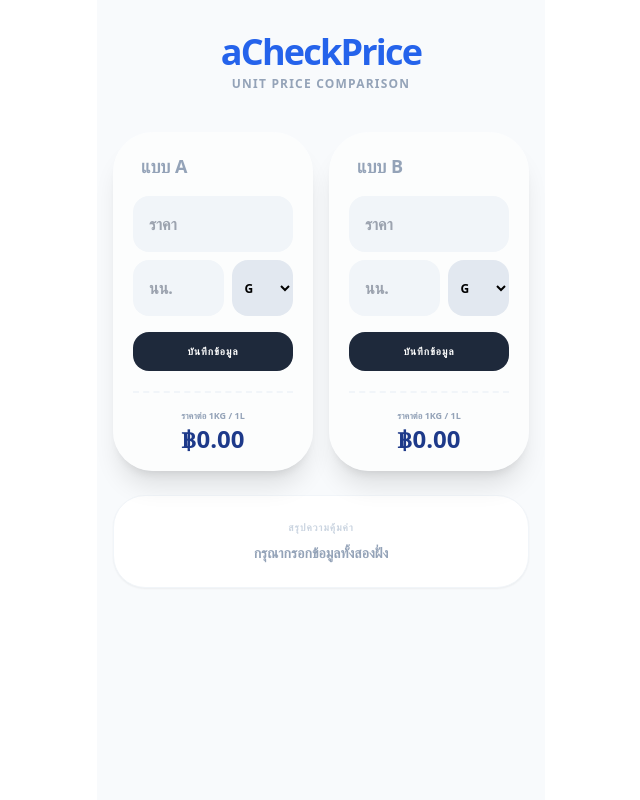
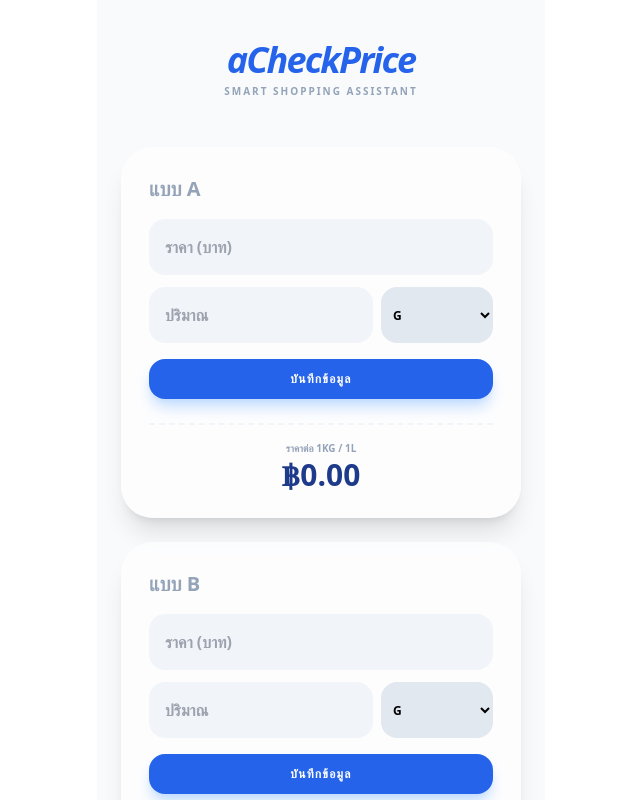
Before and after one commit to thaipoanlao/aCheckPrice, a Next.js app: page / in a window 1280 px wide. Shown: the top 800 px of the page, without its empty margins (319-959 px from the left). Built offline with nearby package versions, Linux system fonts and the light colour scheme.

Commit message:
Update page.tsx

```diff
--- a/app/page.tsx
+++ b/app/page.tsx
@@ -6,7 +6,7 @@ export default function CheckPricePage() {
   const [productA, setProductA] = useState({ price: '', qty: '', unit: 'g' })
   const [productB, setProductB] = useState({ price: '', qty: '', unit: 'g' })
 
-  // ตัวคูณสำหรับแปลงหน่วย (ใช้สำหรับคำนวณหลังบ้าน)
+  // ตัวคูณสำหรับแปลงทุกหน่วยให้เป็นหน่วยฐาน (1 กรัม หรือ 1 มิลลิลิตร)
   const unitMultipliers: { [key: string]: number } = {
     g: 1,
     kg: 1000,
@@ -15,7 +15,7 @@ export default function CheckPricePage() {
     piece: 1,
   }
 
-  // ฟังก์ชันคำนวณราคาต่อ 1 หน่วยพื้นฐาน
+  // ฟังก์ชันคำนวณราคาต่อ 1 หน่วยเล็กที่สุด
   const calculateUnitPrice = (price: string, qty: string, unit: string) => {
     const p = parseFloat(price)
     const q = parseFloat(qty)
@@ -27,57 +27,73 @@ export default function CheckPricePage() {
   const unitPriceA = calculateUnitPrice(productA.price, productA.qty, productA.unit)
   const unitPriceB = calculateUnitPrice(productB.price, productB.qty, productB.unit)
 
+  // ตรวจสอบว่าฝั่งไหนคุ้มค่ากว่า
   const isAWinner = unitPriceA > 0 && (unitPriceB === 0 || unitPriceA < unitPriceB)
   const isBWinner = unitPriceB > 0 && (unitPriceA === 0 || unitPriceB < unitPriceA)
 
-  // จัดการการแสดงผลราคาต่อ 1kg หรือ 1L เพื่อให้ User เข้าใจง่าย
+  // จัดรูปแบบการแสดงผลเป็นราคาต่อ 1kg หรือ 1L
   const formatDisplayPrice = (unitPrice: number) => {
     if (unitPrice === 0) return '0.00'
-    return (unitPrice * 1000).toFixed(2)
+    return (unitPrice * 1000).toLocaleString(undefined, { minimumFractionDigits: 2, maximumFractionDigits: 2 })
   }
 
-  // ฟังก์ชันทดสอบปุ่มบันทึก (ตอนนี้จะแค่ Alert บอกค่าที่จะส่งไป)
-  const handleSaveTest = (side: 'A' | 'B') => {
-    const data = side === 'A' ? productA : productB
-    const unitPrice = side === 'A' ? unitPriceA : unitPriceB
+  // ฟังก์ชันส่งข้อมูลไปบันทึกที่ Database
+  const handleSave = async (side: 'A' | 'B') => {
+    const data = side === 'A' ? productA : productB;
+    const unitPrice = side === 'A' ? unitPriceA : unitPriceB;
 
     if (!data.price || !data.qty) {
-      alert('กรุณากรอกข้อมูลให้ครบก่อนทดสอบบันทึกครับ')
-      return
+      alert('กรุณากรอกข้อมูลให้ครบก่อนบันทึกนะครับ');
+      return;
     }
 
-    alert(`
-      [Test Mode] ข้อมูลที่จะบันทึกของแบบ ${side}:
-      - ราคา: ${data.price} บาท
-      - ปริมาณ: ${data.qty} ${data.unit}
-      - ราคาต่อหน่วย (1 กรัม/มล.): ${unitPrice.toFixed(6)}
-      - ราคาต่อ 1kg/1L: ${formatDisplayPrice(unitPrice)} บาท
-    `)
-  }
+    try {
+      const response = await fetch('/api/save', {
+        method: 'POST',
+        headers: { 'Content-Type': 'application/json' },
+        body: JSON.stringify({
+          product_name: `สินค้าแบบ ${side}`,
+          price: parseFloat(data.price),
+          quantity: parseFloat(data.qty),
+          unit: data.unit,
+          unit_price: unitPrice
+        }),
+      });
+
+      if (response.ok) {
+        alert(`บันทึกข้อมูลแบบ ${side} สำเร็จ!`);
+      } else {
+        alert('บันทึกล้มเหลว กรุณาลองใหม่');
+      }
+    } catch (error) {
+      console.error('Save error:', error);
+      alert('เกิดข้อผิดพลาดในการเชื่อมต่อ');
+    }
+  };
 
   return (
-    <div className="max-w-md mx-auto p-4 space-y-6 font-sans bg-slate-50 min-h-screen">
+    <div className="max-w-md mx-auto p-6 space-y-8 font-sans bg-slate-50 min-h-screen">
       <header className="text-center py-4">
-        <h1 className="text-4xl font-black text-blue-600 tracking-tighter">aCheckPrice</h1>
-        <p className="text-slate-400 text-xs font-bold uppercase tracking-widest mt-1">Unit Price Comparison</p>
+        <h1 className="text-4xl font-black text-blue-600 tracking-tighter italic">aCheckPrice</h1>
+        <p className="text-slate-400 text-[10px] font-bold uppercase tracking-[0.2em] mt-1">Smart Shopping Assistant</p>
       </header>
 
-      <div className="grid grid-cols-2 gap-4">
-        {/* Card A */}
-        <div className={`p-4 rounded-[2.5rem] shadow-xl border-4 transition-all duration-500 ${isAWinner ? 'border-green-500 bg-white scale-105 z-10' : 'border-transparent bg-white/60'}`}>
-          <div className="flex justify-between items-center mb-4 px-2">
-            <span className={`text-lg font-black ${isAWinner ? 'text-green-600' : 'text-slate-400'}`}>แบบ A</span>
-            {isAWinner && <span className="bg-green-500 text-white text-[10px] px-2 py-1 rounded-full font-bold">คุ้ม!</span>}
+      <div className="grid grid-cols-1 gap-6">
+        {/* Card สำหรับสินค้า A */}
+        <div className={`p-6 rounded-[2rem] shadow-xl border-4 transition-all duration-300 ${isAWinner ? 'border-green-500 bg-white scale-[1.02]' : 'border-transparent bg-white/70'}`}>
+          <div className="flex justify-between items-center mb-4">
+            <h2 className={`text-xl font-black ${isAWinner ? 'text-green-600' : 'text-slate-400'}`}>แบบ A</h2>
+            {isAWinner && <span className="bg-green-500 text-white text-[10px] px-3 py-1 rounded-full font-bold animate-bounce">คุ้มกว่า!</span>}
           </div>
 
-          <div className="space-y-2">
-            <input type="number" placeholder="ราคา" className="w-full p-4 bg-slate-100 rounded-2xl font-bold focus:bg-white focus:ring-2 ring-blue-500 outline-none transition-all"
+          <div className="space-y-3">
+            <input type="number" placeholder="ราคา (บาท)" className="w-full p-4 bg-slate-100 rounded-2xl font-bold focus:ring-2 ring-blue-500 outline-none transition-all"
               value={productA.price} onChange={(e) => setProductA({...productA, price: e.target.value})} />
 
             <div className="flex gap-2">
-              <input type="number" placeholder="นน." className="w-3/5 p-4 bg-slate-100 rounded-2xl font-bold focus:bg-white focus:ring-2 ring-blue-500 outline-none transition-all"
+              <input type="number" placeholder="ปริมาณ" className="w-2/3 p-4 bg-slate-100 rounded-2xl font-bold focus:ring-2 ring-blue-500 outline-none transition-all"
                 value={productA.qty} onChange={(e) => setProductA({...productA, qty: e.target.value})} />
-              <select className="w-2/5 p-2 bg-slate-200 rounded-2xl text-xs font-black uppercase"
+              <select className="w-1/3 p-2 bg-slate-200 rounded-2xl text-xs font-black"
                 value={productA.unit} onChange={(e) => setProductA({...productA, unit: e.target.value})}>
                 <option value="g">G</option>
                 <option value="kg">KG</option>
@@ -88,29 +104,29 @@ export default function CheckPricePage() {
             </div>
           </div>
 
-          <button onClick={() => handleSaveTest('A')} className="w-full mt-4 py-3 bg-slate-800 text-white rounded-2xl text-[10px] font-black uppercase tracking-widest active:scale-95 transition-all">บันทึกข้อมูล</button>
+          <button onClick={() => handleSave('A')} className="w-full mt-4 py-3 bg-blue-600 text-white rounded-2xl text-xs font-black uppercase tracking-widest active:scale-95 transition-all shadow-lg shadow-blue-200">บันทึกข้อมูล</button>
 
-          <div className="mt-5 pt-4 border-t-2 border-dashed border-slate-100 text-center">
-            <p className="text-[9px] text-slate-400 font-black uppercase mb-1">ราคาต่อ 1kg / 1L</p>
-            <p className="text-2xl font-black text-blue-900 leading-none">฿{formatDisplayPrice(unitPriceA)}</p>
+          <div className="mt-6 pt-4 border-t-2 border-dashed border-slate-100 text-center">
+            <p className="text-[10px] text-slate-400 font-black uppercase mb-1">ราคาต่อ 1kg / 1L</p>
+            <p className="text-3xl font-black text-blue-900 leading-none">฿{formatDisplayPrice(unitPriceA)}</p>
           </div>
         </div>
 
-        {/* Card B */}
-        <div className={`p-4 rounded-[2.5rem] shadow-xl border-4 transition-all duration-500 ${isBWinner ? 'border-green-500 bg-white scale-105 z-10' : 'border-transparent bg-white/60'}`}>
-          <div className="flex justify-between items-center mb-4 px-2">
-            <span className={`text-lg font-black ${isBWinner ? 'text-green-600' : 'text-slate-400'}`}>แบบ B</span>
-            {isBWinner && <span className="bg-green-500 text-white text-[10px] px-2 py-1 rounded-full font-bold">คุ้ม!</span>}
+        {/* Card สำหรับสินค้า B */}
+        <div className={`p-6 rounded-[2rem] shadow-xl border-4 transition-all duration-300 ${isBWinner ? 'border-green-500 bg-white scale-[1.02]' : 'border-transparent bg-white/70'}`}>
+          <div className="flex justify-between items-center mb-4">
+            <h2 className={`text-xl font-black ${isBWinner ? 'text-green-600' : 'text-slate-400'}`}>แบบ B</h2>
+            {isBWinner && <span className="bg-green-500 text-white text-[10px] px-3 py-1 rounded-full font-bold animate-bounce">คุ้มกว่า!</span>}
           </div>
 
-          <div className="space-y-2">
-            <input type="number" placeholder="ราคา" className="w-full p-4 bg-slate-100 rounded-2xl font-bold focus:bg-white focus:ring-2 ring-blue-500 outline-none transition-all"
+          <div className="space-y-3">
+            <input type="number" placeholder="ราคา (บาท)" className="w-full p-4 bg-slate-100 rounded-2xl font-bold focus:ring-2 ring-blue-500 outline-none transition-all"
               value={productB.price} onChange={(e) => setProductB({...productB, price: e.target.value})} />
 
             <div className="flex gap-2">
-              <input type="number" placeholder="นน." className="w-3/5 p-4 bg-slate-100 rounded-2xl font-bold focus:bg-white focus:ring-2 ring-blue-500 outline-none transition-all"
+              <input type="number" placeholder="ปริมาณ" className="w-2/3 p-4 bg-slate-100 rounded-2xl font-bold focus:ring-2 ring-blue-500 outline-none transition-all"
                 value={productB.qty} onChange={(e) => setProductB({...productB, qty: e.target.value})} />
-              <select className="w-2/5 p-2 bg-slate-200 rounded-2xl text-xs font-black uppercase"
+              <select className="w-1/3 p-2 bg-slate-200 rounded-2xl text-xs font-black"
                 value={productB.unit} onChange={(e) => setProductB({...productB, unit: e.target.value})}>
                 <option value="g">G</option>
                 <option value="kg">KG</option>
@@ -121,21 +137,21 @@ export default function CheckPricePage() {
             </div>
           </div>
 
-          <button onClick={() => handleSaveTest('B')} className="w-full mt-4 py-3 bg-slate-800 text-white rounded-2xl text-[10px] font-black uppercase tracking-widest active:scale-95 transition-all">บันทึกข้อมูล</button>
+          <button onClick={() => handleSave('B')} className="w-full mt-4 py-3 bg-blue-600 text-white rounded-2xl text-xs font-black uppercase tracking-widest active:scale-95 transition-all shadow-lg shadow-blue-200">บันทึกข้อมูล</button>
 
-          <div className="mt-5 pt-4 border-t-2 border-dashed border-slate-100 text-center">
-            <p className="text-[9px] text-slate-400 font-black uppercase mb-1">ราคาต่อ 1kg / 1L</p>
-            <p className="text-2xl font-black text-blue-900 leading-none">฿{formatDisplayPrice(unitPriceB)}</p>
+          <div className="mt-6 pt-4 border-t-2 border-dashed border-slate-100 text-center">
+            <p className="text-[10px] text-slate-400 font-black uppercase mb-1">ราคาต่อ 1kg / 1L</p>
+            <p className="text-3xl font-black text-blue-900 leading-none">฿{formatDisplayPrice(unitPriceB)}</p>
           </div>
         </div>
       </div>
 
-      <div className="text-center p-6 bg-white rounded-[2rem] shadow-sm border border-slate-100">
-        <p className="text-[10px] font-black text-slate-300 uppercase tracking-widest mb-2">สรุปความคุ้มค่า</p>
+      <footer className="text-center p-6 bg-white rounded-[2rem] shadow-sm border border-slate-100 mt-4">
+        <p className="text-[10px] font-black text-slate-300 uppercase tracking-widest mb-2">บทสรุป</p>
         <p className={`text-sm font-bold ${isAWinner || isBWinner ? 'text-slate-700' : 'text-slate-400'}`}>
-          {isAWinner ? '✅ แบบ A คุ้มค่ากว่าเมื่อเทียบต่อหน่วย' : isBWinner ? '✅ แบบ B คุ้มค่ากว่าเมื่อเทียบต่อหน่วย' : 'กรุณากรอกข้อมูลทั้งสองฝั่ง'}
+          {isAWinner ? '✅ เลือกแบบ A ประหยัดเงินในกระเป๋าได้มากกว่า' : isBWinner ? '✅ เลือกแบบ B คุ้มค่าที่สุดสำหรับคุณ' : 'กรุณากรอกข้อมูลเพื่อเปรียบเทียบความคุ้มค่า'}
         </p>
-      </div>
+      </footer>
     </div>
   )
 }
```
